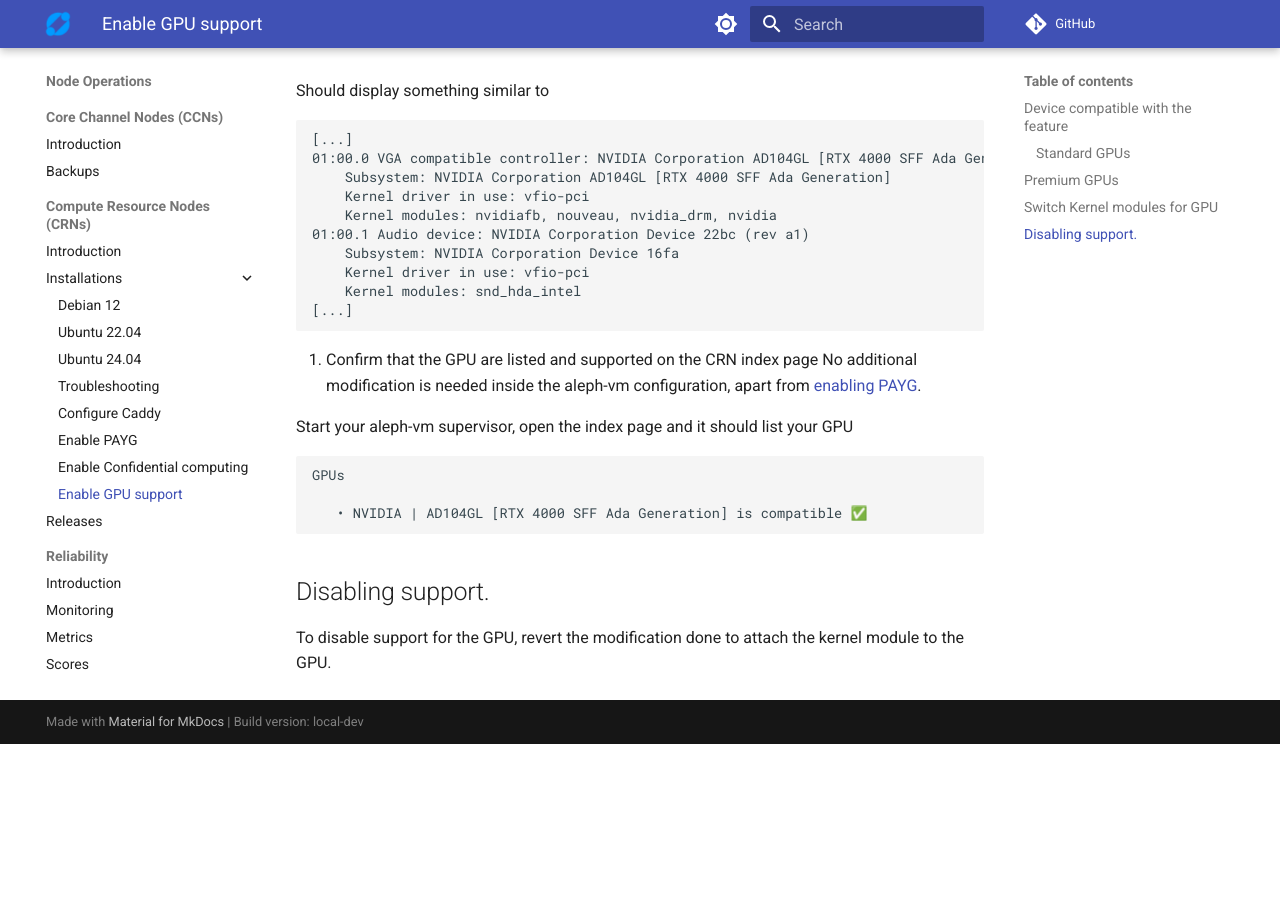
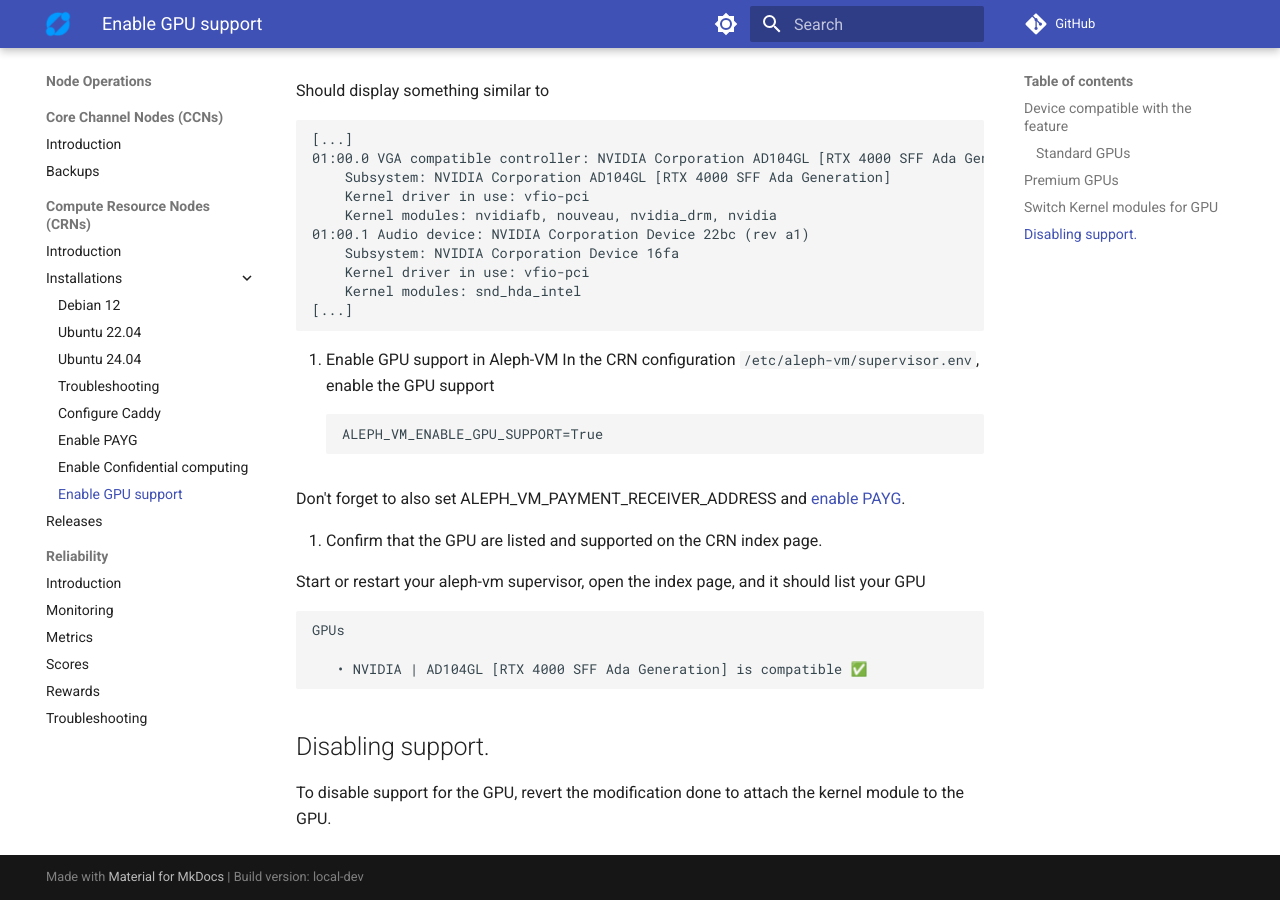
Before and after one commit to aleph-im/aleph-docs, an MkDocs documentation site: the page built from docs/nodes/compute/advanced/enable-gpu.md, in a window 1280 px wide and 900 px high, scrolled down 2595 px. Built offline with MkDocs 1.6.1 and Material for MkDocs 9.7.7, drawn with Linux system fonts in a browser that asks for light colours; plug-ins that fetch from the network failed and are left out; comment, search, counter and statistics services are not loaded; before the commit the page ends 3339 px from its top, so only the background shows below that.

Commit message:
Add instruction to set ALEPH_VM_ENABLE_GPU_SUPPORT

````diff
--- a/docs/nodes/compute/advanced/enable-gpu.md
+++ b/docs/nodes/compute/advanced/enable-gpu.md
@@ -110,11 +110,18 @@
 [...]
 ```
 
-10. Confirm that the GPU are listed and supported on the CRN index page
-No additional modification is needed inside the aleph-vm configuration, apart from [enabling PAYG](./enable-payg.md).
+10. Enable GPU support in Aleph-VM
+In the CRN configuration `/etc/aleph-vm/supervisor.env`, enable the GPU support
+```
+ALEPH_VM_ENABLE_GPU_SUPPORT=True
+```
 
-Start your aleph-vm supervisor, open the index page and it should list your GPU
-```
+Don't forget to also set ALEPH_VM_PAYMENT_RECEIVER_ADDRESS and [enable PAYG](./enable-payg.md).
+
+11. Confirm that the GPU are listed and supported on the CRN index page.
+
+Start or restart your aleph-vm supervisor, open the index page, and it should list your GPU
+```also
 GPUs
 
    • NVIDIA | AD104GL [RTX 4000 SFF Ada Generation] is compatible ✅
````
